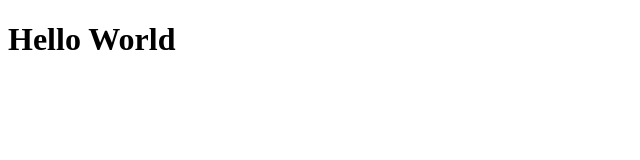
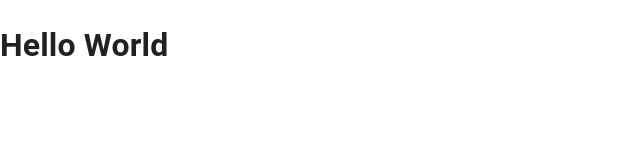
Before and after one commit to kubmari/ExpensesManagerUI, a React (Vite) app: page / in a window 1280 px wide. Shown: the top 160 px of the page, without its empty margins (0-640 px from the left). Built offline with nearby package versions, Linux system fonts and the light colour scheme.

Commit message:
W2: Add missing theme and wrap App with it

```diff
--- a/src/app/theme.ts
+++ b/src/app/theme.ts
@@ -0,0 +1,8 @@
+import {createTheme} from '@mui/material/styles'
+
+export const theme = createTheme({
+    palette: {
+        mode: 'light',
+        primary: {main: '#1976d2'},
+    }
+})
--- a/src/main.tsx
+++ b/src/main.tsx
@@ -1,9 +1,15 @@
 import { StrictMode } from 'react'
 import { createRoot } from 'react-dom/client'
+import { ThemeProvider } from '@mui/material/styles'
+import CssBaseline from '@mui/material/CssBaseline'
+import { theme } from './app/theme.ts'
 import App from './App.tsx'
 
 createRoot(document.getElementById('root')!).render(
   <StrictMode>
-    <App />
+    <ThemeProvider theme={theme}>
+      <CssBaseline />
+      <App />
+    </ThemeProvider>
   </StrictMode>,
 )
```
